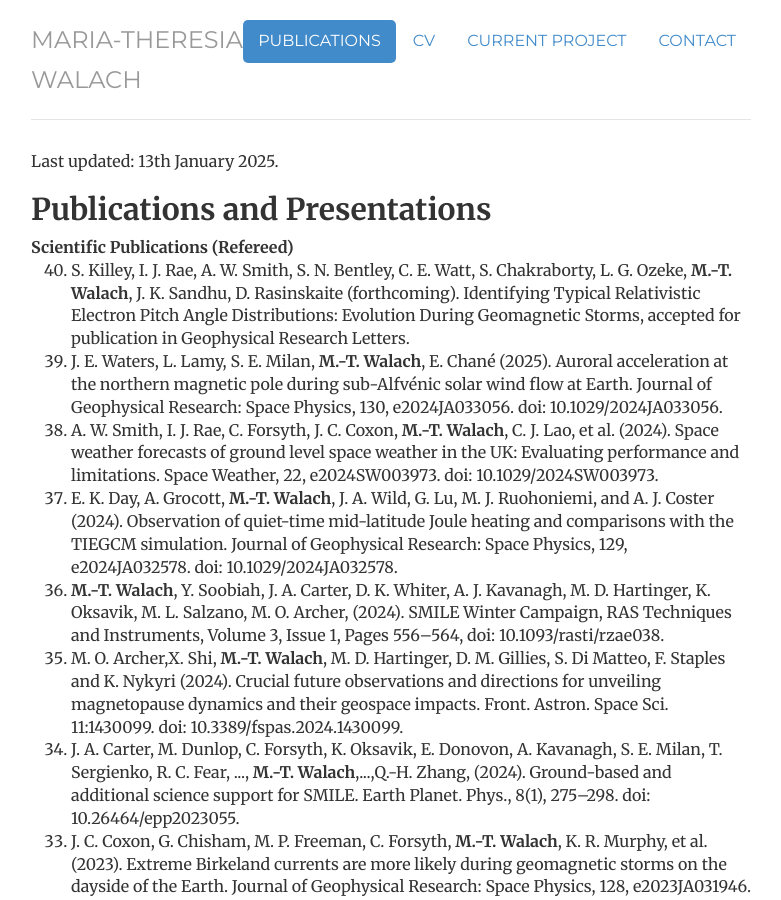
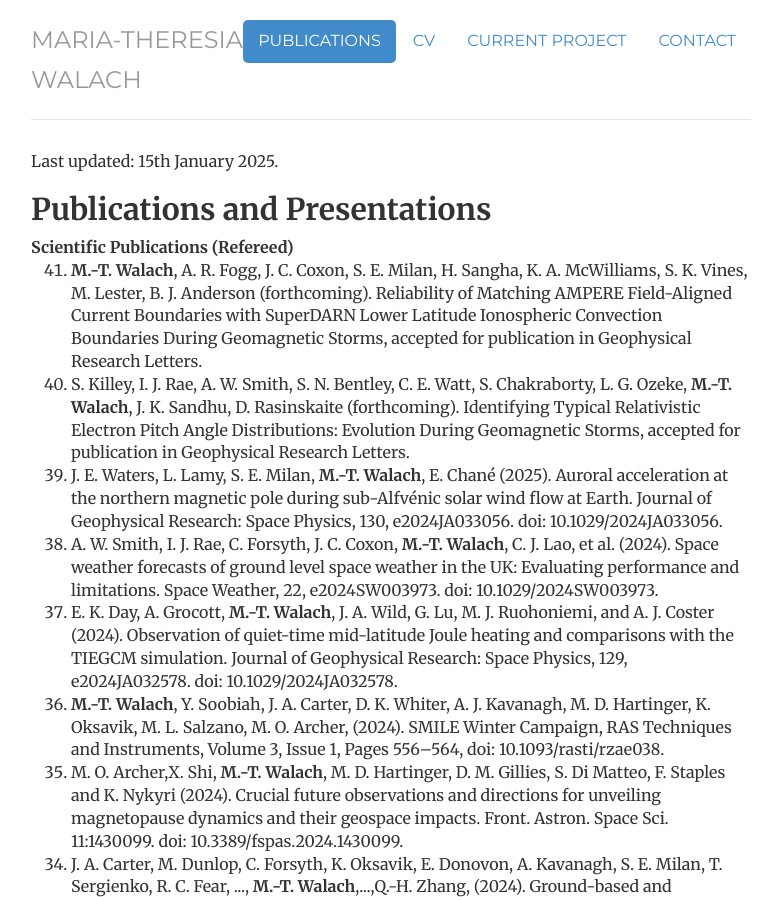
Before and after one commit to mtwalach/mtwalach.github.io, a Jekyll site: the page built from publications/index.html, in a window 1280 px wide and 900 px high. Shown: the whole window, without its empty margins (249-1030 px from the left). Built offline with Jekyll 4.4.1, drawn with Linux system fonts in a browser that asks for light colours.

Commit message:
publications update

```diff
--- a/publications/index.html
+++ b/publications/index.html
@@ -8,12 +8,13 @@ notes: passive
 contact: passive
 description:   Maria-Theresia Walach // Space plasma physics & planetary science.
 ---
-<div class="Publications - last updated: 13th January 2025">
+<div class="Publications - last updated: 15th January 2025">
 	<!-- <a href="/files/Publication_list_Jun2023_MTW.pdf"target="_blank" class="btn btn-default pull-right" title="Download Publications as PDF">Download Publications as PDF - last updated: 19th June 2023</a> -->
-    <p>Last updated: 13th January 2025.</p>
+    <p>Last updated: 15th January 2025.</p>
     <h2>Publications and Presentations </h2>
     <strong>Scientific Publications (Refereed)</strong>
     <ol reversed>
+      <li><b>M.-T. Walach</b>, A. R. Fogg, J. C. Coxon, S. E. Milan, H. Sangha, K. A. McWilliams, S. K. Vines, M. Lester, B. J. Anderson (forthcoming). Reliability of Matching AMPERE Field-Aligned Current Boundaries with SuperDARN Lower Latitude Ionospheric Convection Boundaries During Geomagnetic Storms, accepted for publication in Geophysical Research Letters.</li>
       <li>S. Killey, I. J. Rae, A. W. Smith, S. N. Bentley, C. E. Watt, S. Chakraborty, L. G. Ozeke, <b>M.-T. Walach</b>, J. K. Sandhu, D. Rasinskaite (forthcoming). Identifying Typical Relativistic Electron Pitch Angle Distributions: Evolution During Geomagnetic Storms, accepted for publication in Geophysical Research Letters.</li>
       <li>J. E. Waters, L. Lamy, S. E. Milan, <b>M.-T. Walach</b>, E. Chané (2025).  Auroral acceleration at the northern magnetic pole during sub-Alfvénic solar wind flow at Earth. Journal of Geophysical Research: Space Physics, 130, e2024JA033056. doi: 10.1029/2024JA033056. </li>
       <li>A. W. Smith, I. J. Rae, C. Forsyth, J. C. Coxon, <b>M.-T. Walach</b>, C. J. Lao, et al. (2024). Space weather forecasts of ground level space weather in the UK: Evaluating performance and limitations. Space Weather, 22, e2024SW003973. doi: 10.1029/2024SW003973.</li>
```
Also changed, not shown: 1 other file.
